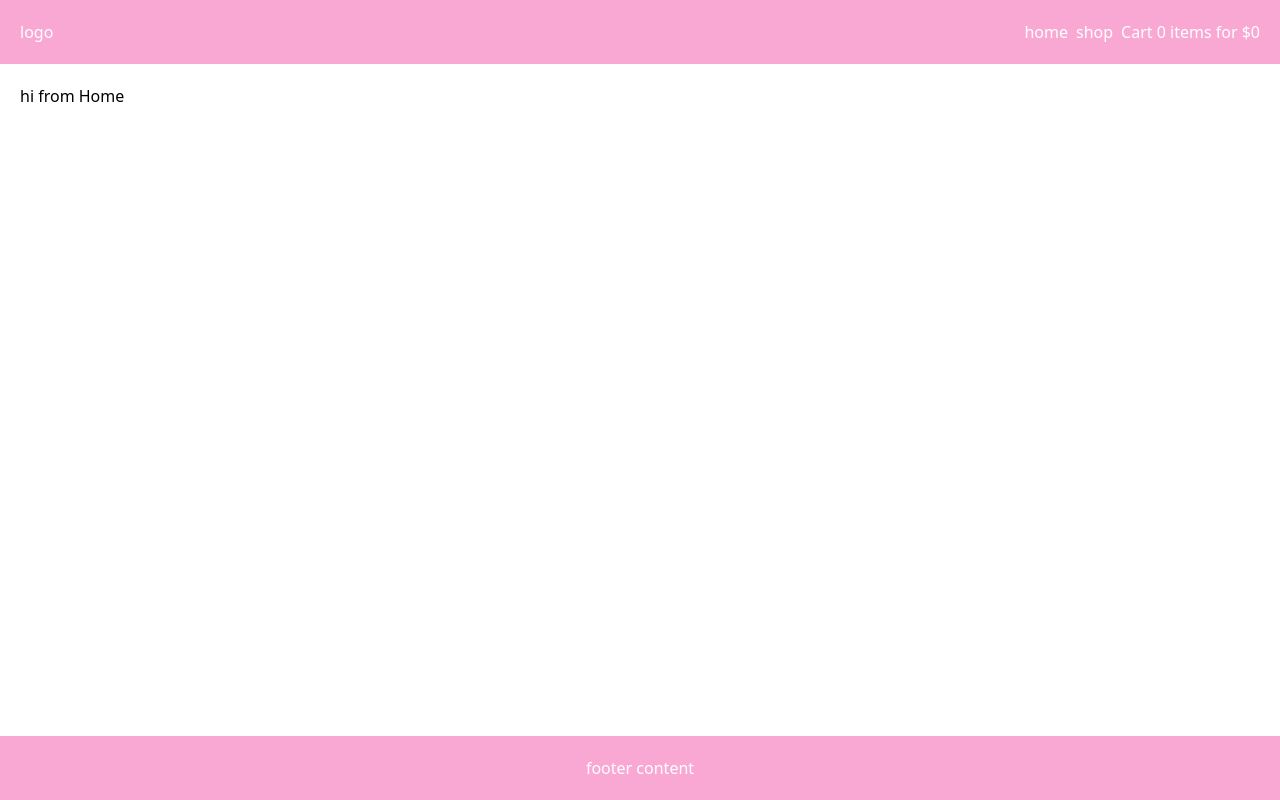
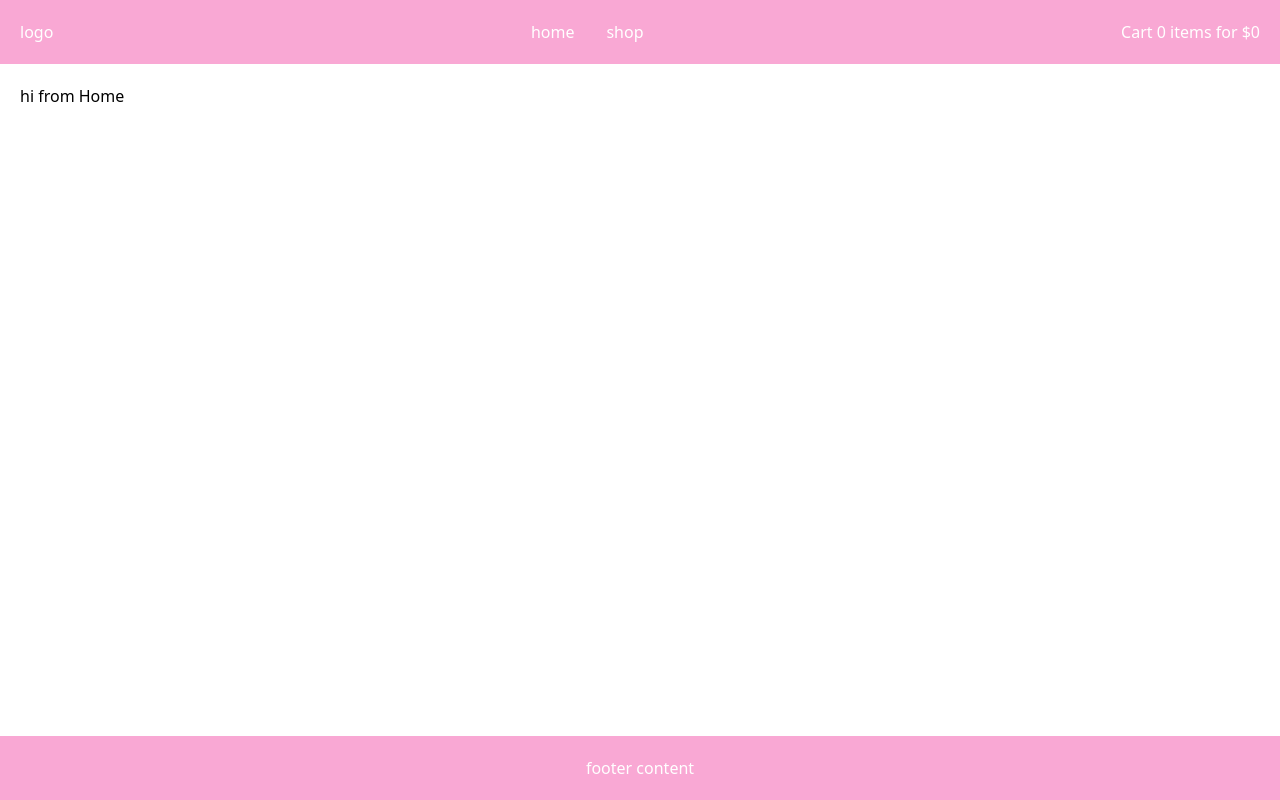
Before and after one commit to ManonLef/tdd-e-commerce, a React (Vite) app: page / in a window 1280 px wide. Built offline with nearby package versions, Linux system fonts and the light colour scheme; no server answers.

Commit message:
edit header cart items, amount and layout

```diff
--- a/src/components/Header.jsx
+++ b/src/components/Header.jsx
@@ -10,14 +10,16 @@ const Header = () => {
     <>
       <header className="flex flex-wrap justify-between p-5 h-16  bg-pink-300 text-white">
         <div>logo</div>
-        <div className="flex gap-2">
+        <div className="flex gap-8">
           <Link to={`/`}>home</Link>
           <Link to={`/shop`}>shop</Link>
-          <div className="flex gap-1">
-            <Link to={`/cart`}>
-              <div>Cart {amountInCart[0]} items for ${amountInCart[1]}</div>
-            </Link>
-          </div>
+        </div>
+        <div>
+          <Link to={`/cart`}>
+            <div>
+              Cart {amountInCart[0]} items for ${amountInCart[1]}
+            </div>
+          </Link>
         </div>
       </header>
     </>
```
